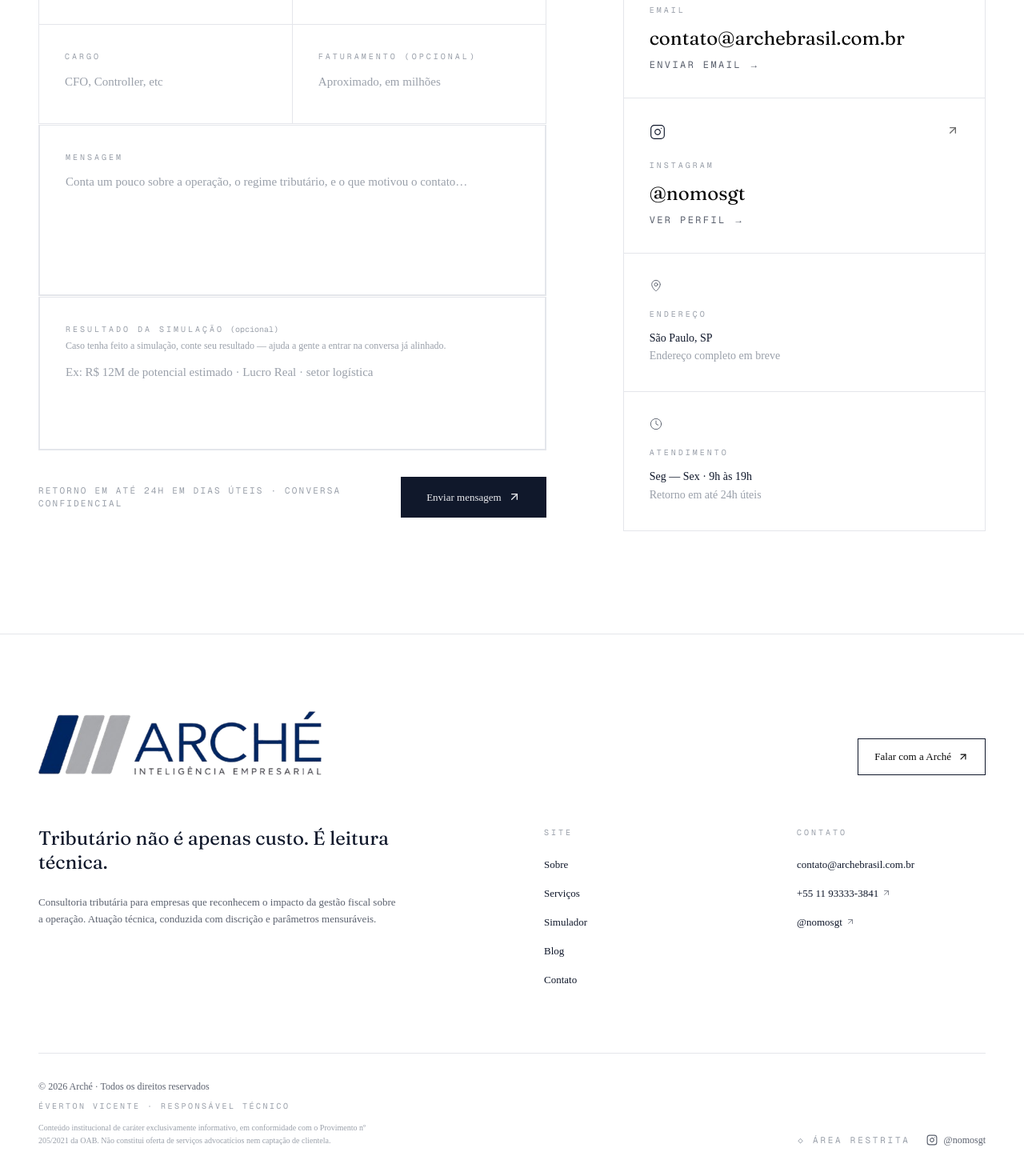
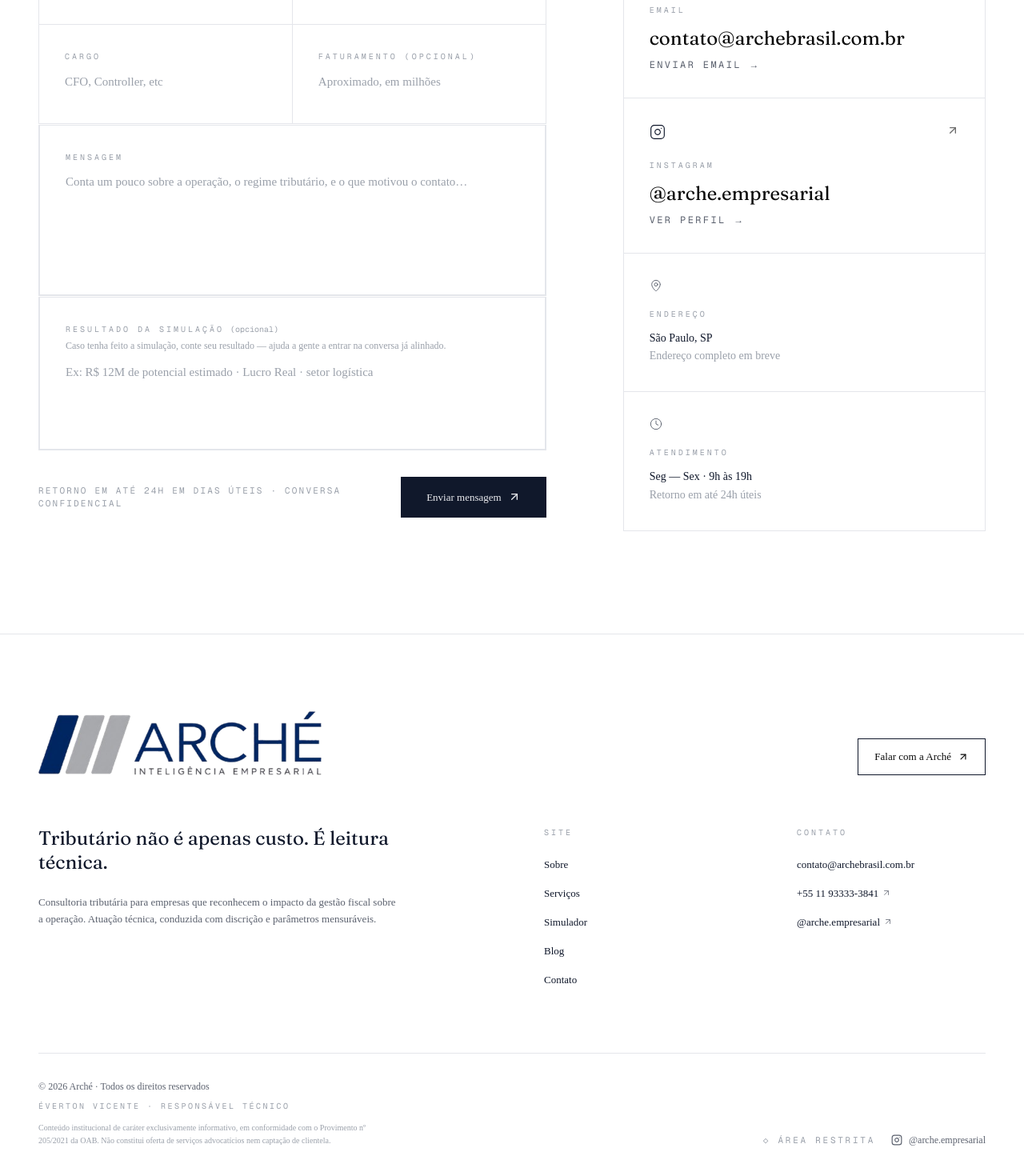
Before and after one commit to nomosgt/nomos, a Next.js app: page /contato in a window 1280 px wide. Shown: the part 793-2263 px from the top of the page at 80% size. Built offline with nearby package versions, Linux system fonts and the light colour scheme.

Commit message:
feat: foto do socio e instagram arche.empresarial

```diff
--- a/components/contato/contato-form.tsx
+++ b/components/contato/contato-form.tsx
@@ -248,9 +248,9 @@
             <ContactCard
               icon={Instagram}
               label="Instagram"
-              href="https://instagram.com/nomosgt"
+              href="https://instagram.com/arche.empresarial"
               external
-              value="@nomosgt"
+              value="@arche.empresarial"
               cta="Ver perfil"
             />
             <InfoCard icon={MapPin} label="Endereço">
--- a/components/footer.tsx
+++ b/components/footer.tsx
@@ -21,8 +21,8 @@
       external: true,
     },
     {
-      href: "https://instagram.com/nomosgt",
-      label: "@nomosgt",
+      href: "https://instagram.com/arche.empresarial",
+      label: "@arche.empresarial",
       external: true,
     },
   ],
@@ -112,13 +112,13 @@
               ◇ Área restrita
             </Link>
             <Link
-              href="https://instagram.com/nomosgt"
+              href="https://instagram.com/arche.empresarial"
               target="_blank"
               rel="noopener noreferrer"
               className="inline-flex items-center gap-2 text-[12px] text-[color:var(--color-ink-muted)] hover:text-[color:var(--color-ink)] transition-colors"
             >
               <Instagram className="w-3.5 h-3.5" />
-              @nomosgt
+              @arche.empresarial
             </Link>
           </div>
         </div>
--- a/components/sobre/everton-portrait.tsx
+++ b/components/sobre/everton-portrait.tsx
@@ -14,7 +14,7 @@
     <div className="relative">
       <div className="relative aspect-[3/4] bg-[color:var(--color-ink)] overflow-hidden">
         <Image
-          src="/everton/everton-palco.jpg"
+          src="/everton/everton-socio.jpg"
           alt="Everton Vicente, CEO e Fundador da Arché"
           fill
           className="object-cover"
--- a/components/sobre/time.tsx
+++ b/components/sobre/time.tsx
@@ -27,10 +27,10 @@
               <div className="bg-[color:var(--color-background)] p-8 lg:p-10">
                 <div className="aspect-square bg-[color:var(--color-ink)] mb-6 relative overflow-hidden">
                   <Image
-                    src="/everton/everton-palco.jpg"
+                    src="/everton/everton-socio.jpg"
                     alt="Everton Vicente"
                     fill
-                    className="object-cover object-top"
+                    className="object-cover object-center"
                     sizes="(max-width: 640px) 100vw, 30vw"
                   />
                 </div>
```
